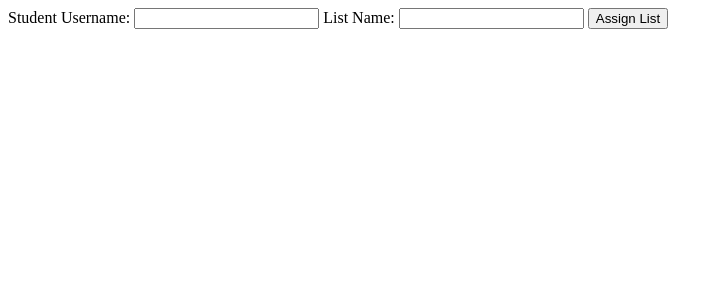
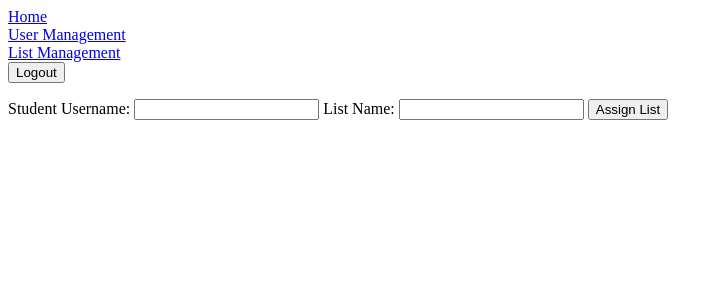
Before and after one commit to orlboys/kana_card, a Flask app: page /admin_dashboard/lists/assign_lists in a window 1280 px wide. Shown: the top 300 px of the page, without its empty margins (0-723 px from the left). Run offline with Flask 3, Linux system fonts and the light colour scheme; a user stored in the database is signed in.

Commit message:
fixed list assingment functionality
added foreign key constraints, meaning that if a value in the original table is deleted, the value which its a foreign key in is also deleted. (allows CASCADE to work)

```diff
--- a/app.py
+++ b/app.py
@@ -6,6 +6,7 @@ app.secret_key = 'placeholder_secret_key' #change this for deployment >:(
 
 def init_db():
     conn = sqlite3.connect('database.db')
+    conn.execute("PRAGMA foreign_keys = ON")  # Enable foreign key constraints
     c = conn.cursor()
 
     # USER MANAGEMENT TABLES #
@@ -23,12 +24,10 @@ def init_db():
         student_id INTEGER PRIMARY KEY AUTOINCREMENT,
         user_id INTEGER UNIQUE NOT NULL,
         FOREIGN KEY (user_id) REFERENCES users(id) ON DELETE CASCADE
-
     )
     ''')
 
     # LIST MANAGEMENT TABLES #
-
     c.execute('''
     CREATE TABLE IF NOT EXISTS flashcard_lists (
         list_id INTEGER PRIMARY KEY AUTOINCREMENT,
@@ -56,12 +55,6 @@ def init_db():
         FOREIGN KEY (list_id) REFERENCES flashcard_lists(list_id) ON DELETE CASCADE
     )
     ''')
-
-    # ADD TABLE FOR STUDENTS, ADMINS SEPERATELY
-
-    # ADD TABLE FOR LISTS, AND CONNECT THEM TO USERS (MANY TO MANY)
-
-    # BASICALLY, JUST LOOK AT THE ERD !
 
     conn.commit()
     conn.close()
@@ -138,6 +131,7 @@ def register():
             cursor.execute('SELECT list_id FROM flashcard_lists WHERE list_name = "Introduction"')
             list_result = cursor.fetchone()
             if list_result:
+                user_id = user_result[0]
                 list_id = list_result[0]
                 cursor.execute('SELECT COUNT(*) FROM list_students WHERE list_id = ? AND student_id = ?', (list_id, user_id))
                 if cursor.fetchone()[0] == 0:
@@ -302,6 +296,7 @@ def delete_item():
     id = request.form.get("delete_index")
     type = request.form.get("delete_type")
     conn = sqlite3.connect('database.db')
+    conn.execute("PRAGMA foreign_keys = ON")  # Enable foreign key constraints
     cursor = conn.cursor()
     if type == "list":
         cursor.execute(
@@ -376,32 +371,48 @@ def assign_lists():
     if request.method == 'POST':
         username = request.form.get('username')
         listname = request.form.get('listname')
-        user_id = cursor.execute('SELECT user_id FROM students WHERE username = ?', (username,)).fetchone()[0]
-        list_id = cursor.execute('SELECT list_id FROM flashcard_lists WHERE list_name = ?', (listname,)).fetchone()[0]
 
-        conn = sqlite3.connect('database.db')
-        cursor = conn.cursor()
-        is_student = cursor.execute('SELECT COUNT(*) FROM students WHERE user_id = ?', (user_id,)).fetchone()[0] > 0
-        is_list = cursor.execute('SELECT COUNT(*) FROM flashcard_lists WHERE list_id = ?', (list_id,)).fetchone()[0] > 0
-        if not is_student:
-            flash('User is not a student', 'error')
-            return redirect('/admin_dashboard/lists/assign_lists')
-        if not is_list:
-            flash('List does not exist', 'error')
-            return redirect('/admin_dashboard/lists/assign_lists')
+        try:
+            conn = sqlite3.connect('database.db')
+            conn.execute("PRAGMA foreign_keys = ON")  # Enable foreign key constraints
+            cursor = conn.cursor()
 
+            user_result = cursor.execute('SELECT id FROM users WHERE username = ?', (username,)).fetchone()
+            if user_result is None:
+                flash('User does not exist', 'error')
+                return redirect('/admin_dashboard/lists/assign_lists')
 
-        cursor.execute('SELECT COUNT(*) FROM list_students WHERE student_id = ? AND list_id = ?', (user_id, list_id))
-        if cursor.fetchone()[0] > 0:
-            flash('List already assigned to user', 'error')
-            return redirect('/admin_dashboard/lists/assign_lists')
+            list_result = cursor.execute('SELECT list_id FROM flashcard_lists WHERE list_name = ?', (listname,)).fetchone()
+            if list_result is None:
+                flash('List does not exist', 'error')
+                return redirect('/admin_dashboard/lists/assign_lists')
 
-        cursor.execute('INSERT INTO list_students (student_id, list_id) VALUES (?, ?)', (user_id, list_id))
+            user_id = user_result[0]
+            list_id = list_result[0]
 
-        conn.commit()
-        conn.close()
+            student_result = cursor.execute('SELECT student_id FROM students WHERE user_id = ?', (user_id,)).fetchone()
+            if student_result is None:
+                flash('User is not a student', 'error')
+                return redirect('/admin_dashboard/lists/assign_lists')
 
-        flash('List assigned successfully', 'success')
+            student_id = student_result[0]
+
+            cursor.execute('SELECT COUNT(*) FROM list_students WHERE student_id = ? AND list_id = ?', (student_id, list_id))
+            if cursor.fetchone()[0] > 0:
+                flash('List already assigned to user', 'error')
+                return redirect('/admin_dashboard/lists/assign_lists')
+
+            cursor.execute('INSERT INTO list_students (student_id, list_id) VALUES (?, ?)', (student_id, list_id))
+
+            conn.commit()
+            flash('List assigned successfully', 'success')
+        except sqlite3.IntegrityError as e:
+            flash(f'Integrity error: {e}', 'error')
+        except sqlite3.Error as e:
+            flash(f'Database error: {e}', 'error')
+        finally:
+            conn.close()
+
         return redirect('/admin_dashboard/lists')
 
     return render_template('assign_list.html')
--- a/templates/assign_list.html
+++ b/templates/assign_list.html
@@ -1,6 +1,24 @@
 {% extends 'layout.html' %}
 
 {% block body %}
+
+<div class="nav">
+    <div class="nav-item">
+        <a href="/admin_dashboard">Home</a>
+    </div>
+    <div class="nav-item">
+        <a href="/admin_dashboard/users">User Management</a>
+    </div>
+    <div class="nav-item">
+        <a href="/admin_dashboard/lists">List Management</a>
+    </div>
+    <div class="nav-item">
+        <form action="/logout" method="post">
+            <button type="submit">Logout</button>
+        </form>
+    </div>
+</div>
+
 <form action="{{ url_for('assign_lists') }}" method="POST">
     <label for="user_id">Student Username:</label>
     <input type="text" name="username" id="username" required>
```
Also changed, not shown: database.db.
